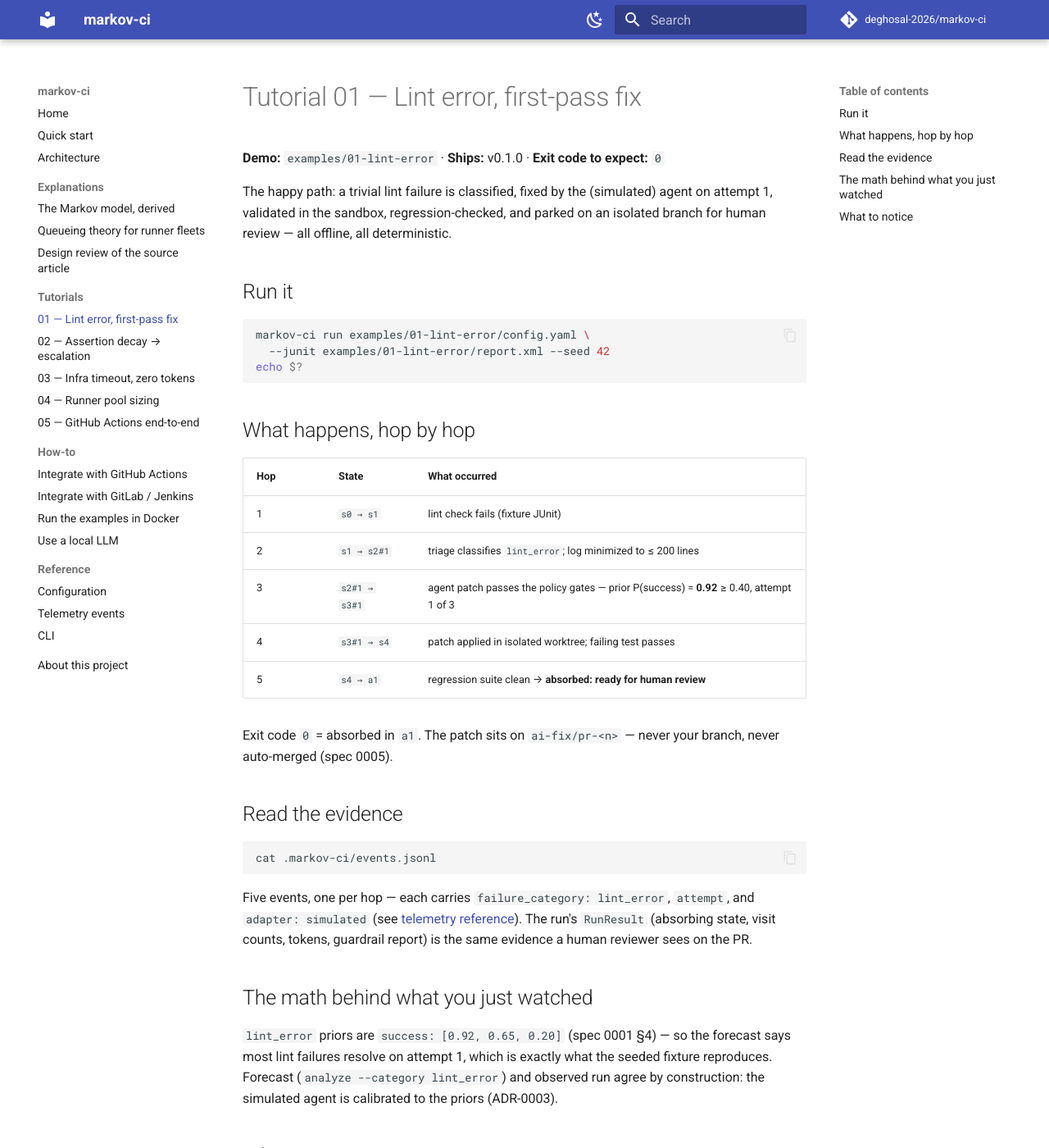
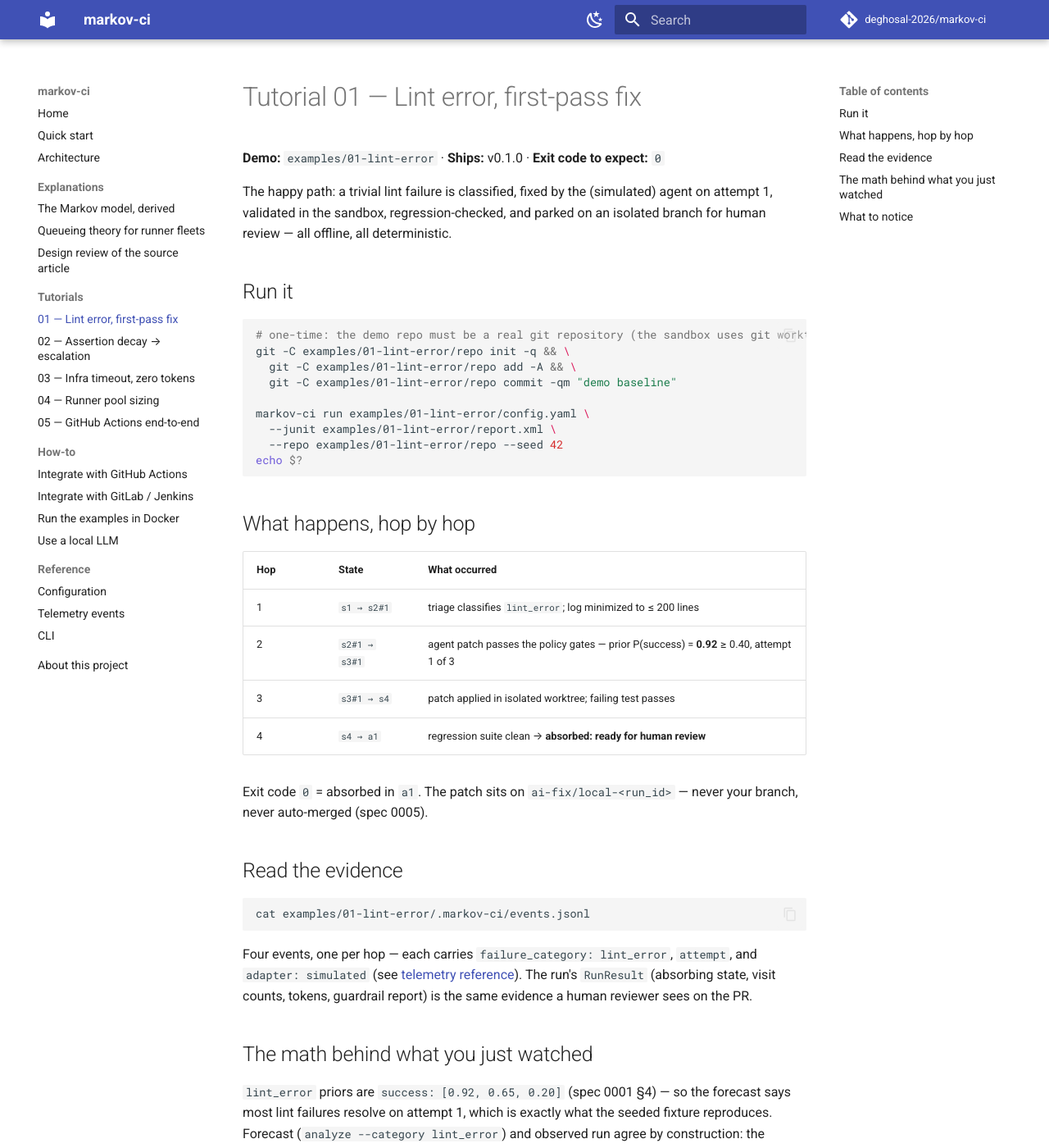
Before and after one commit to deghosal-2026/markov-ci, an MkDocs documentation site: the page built from docs/tutorials/01-lint-error-first-pass.md, in a window 1280 px wide and 1400 px high. Shown: the whole window at 82% size. Built offline with MkDocs 1.6.1 and Material for MkDocs 9.7.7, drawn with Linux system fonts in a browser that asks for light colours; comment, search, counter and statistics services are not loaded.

Commit message:
M9.1 (#41): 01-lint-error example + the proof-suite enforcer
- examples/01-lint-error/: config, JUnit fixture, demo repo, README with the
  run command, expected event stream, and the two proof sections
  ("What this proves" + "Forecast vs. actual")
- tests/e2e/test_examples.py: the born-RED enforcer — every example README
  carries both proof sections; the documented run command executes verbatim,
  reproduces its declared exit code, and is deterministic under --seed
- tests/conftest.py: materialize examples/<NN>/repo as git repos once per
  session (the sandbox applies patches in git worktrees)
- tutorial 01 + quick-start trued up to the shipped output: four events
  (s1 -> s2#1 -> s3#1 -> s4 -> a1), the --repo flag, and the example-local
  event stream path

````diff
--- a/docs/tutorials/01-lint-error-first-pass.md
+++ b/docs/tutorials/01-lint-error-first-pass.md
@@ -9,8 +9,14 @@ branch for human review — all offline, all deterministic.
 ## Run it
 
 ```bash
+# one-time: the demo repo must be a real git repository (the sandbox uses git worktrees)
+git -C examples/01-lint-error/repo init -q && \
+  git -C examples/01-lint-error/repo add -A && \
+  git -C examples/01-lint-error/repo commit -qm "demo baseline"
+
 markov-ci run examples/01-lint-error/config.yaml \
-  --junit examples/01-lint-error/report.xml --seed 42
+  --junit examples/01-lint-error/report.xml \
+  --repo examples/01-lint-error/repo --seed 42
 echo $?
 ```
 
@@ -18,22 +24,21 @@ echo $?
 
 | Hop | State | What occurred |
 |---|---|---|
-| 1 | `s0 → s1` | lint check fails (fixture JUnit) |
-| 2 | `s1 → s2#1` | triage classifies `lint_error`; log minimized to ≤ 200 lines |
-| 3 | `s2#1 → s3#1` | agent patch passes the policy gates — prior P(success) = **0.92** ≥ 0.40, attempt 1 of 3 |
-| 4 | `s3#1 → s4` | patch applied in isolated worktree; failing test passes |
-| 5 | `s4 → a1` | regression suite clean → **absorbed: ready for human review** |
+| 1 | `s1 → s2#1` | triage classifies `lint_error`; log minimized to ≤ 200 lines |
+| 2 | `s2#1 → s3#1` | agent patch passes the policy gates — prior P(success) = **0.92** ≥ 0.40, attempt 1 of 3 |
+| 3 | `s3#1 → s4` | patch applied in isolated worktree; failing test passes |
+| 4 | `s4 → a1` | regression suite clean → **absorbed: ready for human review** |
 
-Exit code `0` = absorbed in `a1`. The patch sits on `ai-fix/pr-<n>` — never your branch,
-never auto-merged (spec 0005).
+Exit code `0` = absorbed in `a1`. The patch sits on `ai-fix/local-<run_id>` — never
+your branch, never auto-merged (spec 0005).
 
 ## Read the evidence
 
 ```bash
-cat .markov-ci/events.jsonl
+cat examples/01-lint-error/.markov-ci/events.jsonl
 ```
 
-Five events, one per hop — each carries `failure_category: lint_error`,
+Four events, one per hop — each carries `failure_category: lint_error`,
 `attempt`, and `adapter: simulated` (see [telemetry reference](../reference/telemetry.md)).
 The run's `RunResult` (absorbing state, visit counts, tokens, guardrail report) is the
 same evidence a human reviewer sees on the PR.
````
Also changed, not shown: docs/quick-start.md (+8 -2 lines), examples/01-lint-error/README.md (added, +59 -0 lines), 7 other files.
